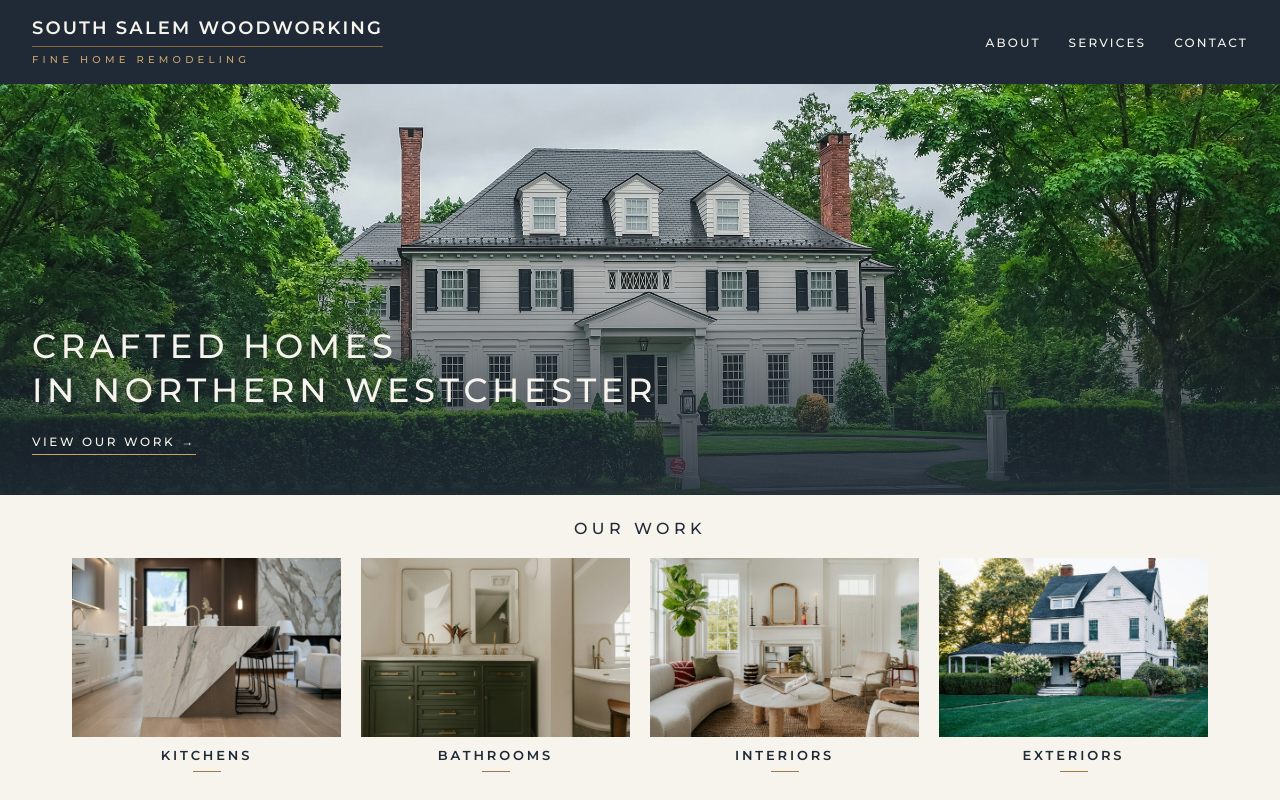
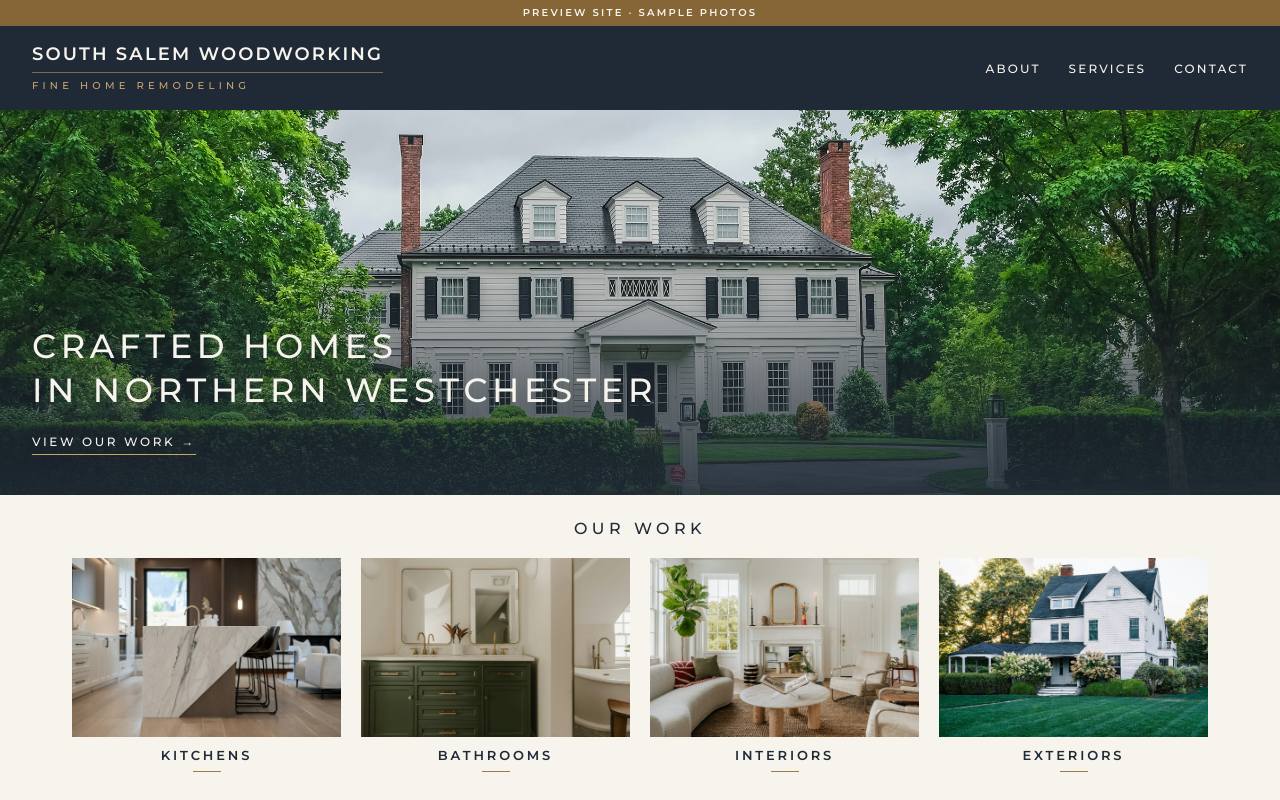
Before and after one commit to howardbeaver/south-salem-woodworking, a plain HTML site: page index.html in a window 1280 px wide. Shown: the top 800 px of the page. Drawn offline with Linux system fonts and the light colour scheme.

Commit message:
M9: Preview safeguards for deploy
Until Jeff's real photos and details are in, the live site is a hidden
preview: a noindex meta tag on every page, robots.txt disallowing all
crawlers, and a slim "Preview site - Sample photos" line at the top of
each page (hero min-height lowered to 200px so the home fold still fits
at 375x667). .vercelignore keeps notes and dev tools off the site. All
three are marked to remove at launch (M10).

Co-Authored-By: Claude Opus 5.5 <noreply@anthropic.com>

```diff
--- a/css/style.css
+++ b/css/style.css
@@ -54,6 +54,20 @@ h3 {
   font-weight: 500;
   letter-spacing: 0.08em;
   line-height: 1.3;
+  text-transform: uppercase;
+}
+
+/* ---------- Preview notice (remove at launch, M10) ---------- */
+
+.preview-note {
+  flex: none;
+  margin: 0;
+  padding: 6px var(--pad-x);
+  background: var(--brass-text); /* ivory on it is 4.9:1 */
+  color: var(--ivory);
+  font: 600 10px/1.4 var(--font-display);
+  letter-spacing: 0.22em;
+  text-align: center;
   text-transform: uppercase;
 }
 
@@ -224,7 +238,7 @@ h3 {
 .hero {
   position: relative;
   flex: 1;
-  min-height: 220px;
+  min-height: 200px;
   overflow: hidden;
   background: var(--slate);
 }
--- a/index.html
+++ b/index.html
@@ -3,6 +3,8 @@
 <head>
   <meta charset="utf-8">
   <meta name="viewport" content="width=device-width, initial-scale=1">
+  <!-- PREVIEW: keeps search engines away until Jeff's real content is in; remove at launch (M10) -->
+  <meta name="robots" content="noindex, nofollow">
   <title>South Salem Woodworking | Home Remodeling by Jeff Cyrnic</title>
   <meta name="description" content="South Salem Woodworking: fine home remodeling by Jeff Cyrnic. Kitchens, bathrooms, interiors and exteriors.">
   <link rel="preconnect" href="https://fonts.googleapis.com">
@@ -14,6 +16,8 @@
 <body>
   <!-- Header, hero and thumbnails share one screen height; the hero takes what's left -->
   <div class="home-fold">
+  <!-- PREVIEW: remove at launch (M10) -->
+  <p class="preview-note">Preview site &middot; Sample photos</p>
   <header class="site-header">
     <a class="logo" href="index.html">
       <span class="logo-name">South Salem Woodworking</span>
```
Also changed, not shown: about.html (+4 -0 lines), bathrooms.html (+4 -0 lines), contact.html (+4 -0 lines), exteriors.html (+4 -0 lines), interiors.html (+4 -0 lines), kitchens.html (+4 -0 lines), services.html (+4 -0 lines), robots.txt (added), 1 other file.
